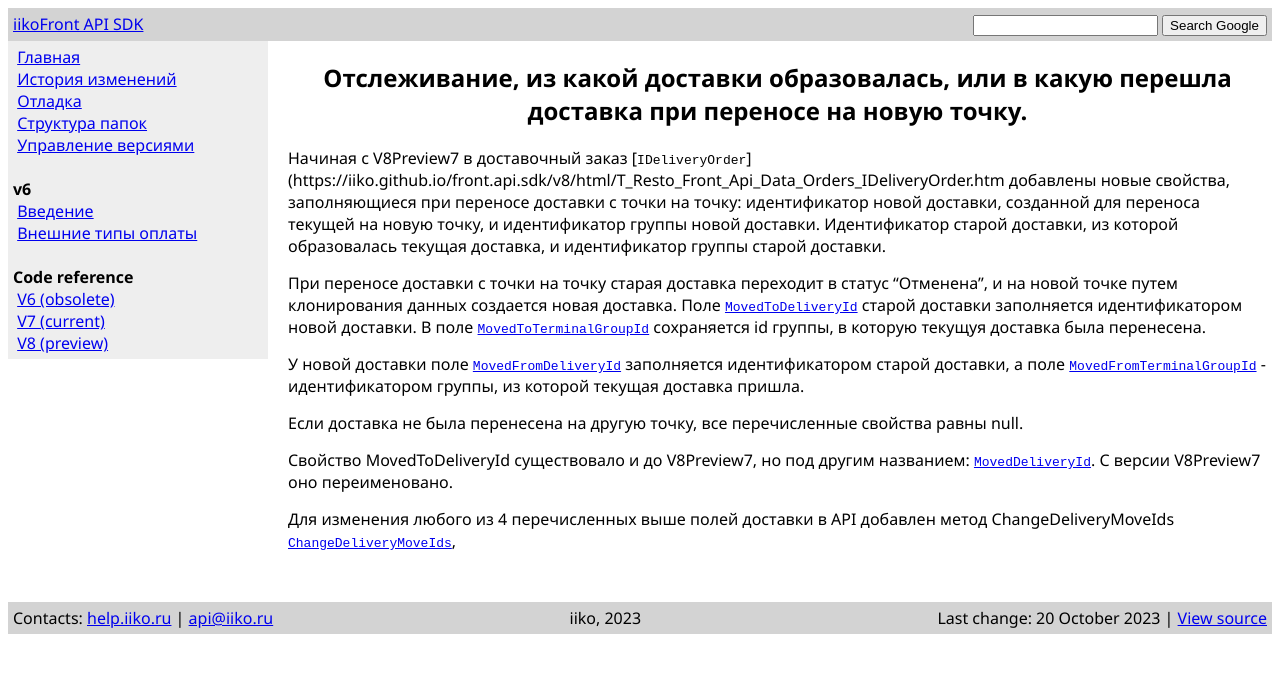
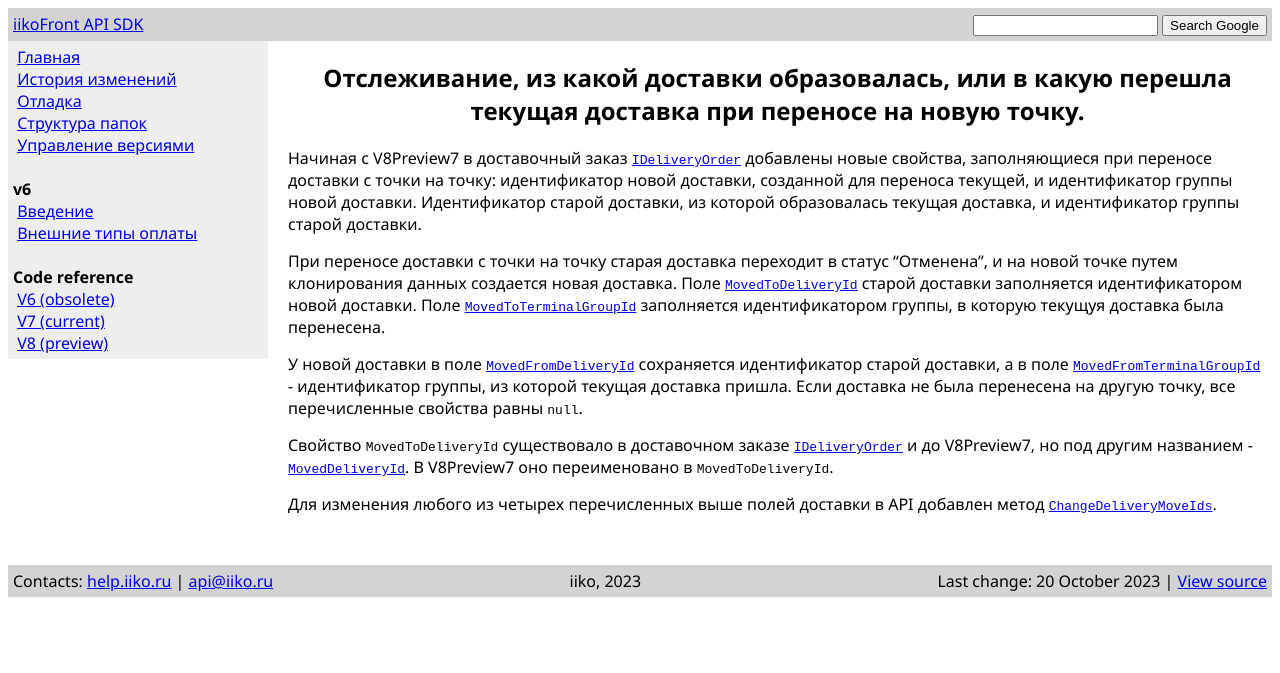
Before and after one commit to iiko/front.api.doc, a Jekyll site: the page built from _posts/2023-10-06-MovedToFromDeliveryId.md, in a window 1280 px wide. Shown: the top 673 px of the page. Built offline with Jekyll 4.4.1, drawn with Linux system fonts in a browser that asks for light colours.

Commit message:
RMS-54798 Исправлена ссылка на IDeliveryOrder. Косметический рефакторинг текста.

```diff
--- a/_posts/2023-10-06-MovedToFromDeliveryId.md
+++ b/_posts/2023-10-06-MovedToFromDeliveryId.md
@@ -1,16 +1,14 @@
 ---
-title: Отслеживание, из какой доставки образовалась, или в какую перешла доставка при переносе на новую точку.
+title: Отслеживание, из какой доставки образовалась, или в какую перешла текущая доставка при переносе на новую точку.
 layout: default
 ---
 
-Начиная с V8Preview7 в доставочный заказ [`IDeliveryOrder`](https://iiko.github.io/front.api.sdk/v8/html/T_Resto_Front_Api_Data_Orders_IDeliveryOrder.htm добавлены новые свойства, заполняющиеся при переносе доставки с точки на точку: идентификатор новой доставки, созданной для переноса текущей на новую точку, и идентификатор группы новой доставки. Идентификатор старой доставки, из которой образовалась текущая доставка, и идентификатор группы старой доставки.
+Начиная с V8Preview7 в доставочный заказ [`IDeliveryOrder`](https://iiko.github.io/front.api.sdk/v8/html/T_Resto_Front_Api_Data_Orders_IDeliveryOrder.htm) добавлены новые свойства, заполняющиеся при переносе доставки с точки на точку: идентификатор новой доставки, созданной для переноса текущей, и идентификатор группы новой доставки. Идентификатор старой доставки, из которой образовалась текущая доставка, и идентификатор группы старой доставки.
 
-При переносе доставки с точки на точку старая доставка переходит в статус "Отменена", и на новой точке путем клонирования данных создается новая доставка. Поле [`MovedToDeliveryId`](https://iiko.github.io/front.api.sdk/v8/html/P_Resto_Front_Api_Data_Orders_IDeliveryOrder_MovedToDeliveryId.htm) старой доставки заполняется идентификатором новой доставки. В поле [`MovedToTerminalGroupId`](https://iiko.github.io/front.api.sdk/v8/html/P_Resto_Front_Api_Data_Orders_IDeliveryOrder_MovedToTerminalGroupId.htm) сохраняется id группы, в которую текущуя доставка была перенесена.
+При переносе доставки с точки на точку старая доставка переходит в статус "Отменена", и на новой точке путем клонирования данных создается новая доставка. Поле [`MovedToDeliveryId`](https://iiko.github.io/front.api.sdk/v8/html/P_Resto_Front_Api_Data_Orders_IDeliveryOrder_MovedToDeliveryId.htm) старой доставки заполняется идентификатором новой доставки. Поле [`MovedToTerminalGroupId`](https://iiko.github.io/front.api.sdk/v8/html/P_Resto_Front_Api_Data_Orders_IDeliveryOrder_MovedToTerminalGroupId.htm) заполняется идентификатором группы, в которую текущуя доставка была перенесена.
 
-У новой доставки поле [`MovedFromDeliveryId`](https://iiko.github.io/front.api.sdk/v8/html/P_Resto_Front_Api_Data_Orders_IDeliveryOrder_MovedFromDeliveryId.htm) заполняется идентификатором старой доставки, а поле [`MovedFromTerminalGroupId`](https://iiko.github.io/front.api.sdk/v8/html/P_Resto_Front_Api_Data_Orders_IDeliveryOrder_MovedFromTerminalGroupId.htm) - идентификатором группы, из которой текущая доставка пришла.
+У новой доставки в поле [`MovedFromDeliveryId`](https://iiko.github.io/front.api.sdk/v8/html/P_Resto_Front_Api_Data_Orders_IDeliveryOrder_MovedFromDeliveryId.htm) сохраняется идентификатор старой доставки, а в поле [`MovedFromTerminalGroupId`](https://iiko.github.io/front.api.sdk/v8/html/P_Resto_Front_Api_Data_Orders_IDeliveryOrder_MovedFromTerminalGroupId.htm) - идентификатор группы, из которой текущая доставка пришла. Если доставка не была перенесена на другую точку, все перечисленные свойства равны `null`.
 
-Если доставка не была перенесена на другую точку, все перечисленные свойства равны null.
+Свойство `MovedToDeliveryId` существовало в доставочном заказе [`IDeliveryOrder`](https://iiko.github.io/front.api.sdk/v8/html/T_Resto_Front_Api_Data_Orders_IDeliveryOrder.htm) и до V8Preview7, но под другим названием - [`MovedDeliveryId`](https://iiko.github.io/front.api.sdk/v7/html/P_Resto_Front_Api_Data_Orders_IDeliveryOrder_MovedDeliveryId.htm). В V8Preview7 оно переименовано в `MovedToDeliveryId`.
 
-Свойство MovedToDeliveryId существовало и до V8Preview7, но под другим названием: [`MovedDeliveryId`](https://iiko.github.io/front.api.sdk/v7/html/P_Resto_Front_Api_Data_Orders_IDeliveryOrder_MovedDeliveryId.htm). С версии V8Preview7 оно переименовано.
-
-Для изменения любого из 4 перечисленных выше полей доставки в API добавлен метод ChangeDeliveryMoveIds [`ChangeDeliveryMoveIds`](https://iiko.github.io/front.api.sdk/v8/html/M_Resto_Front_Api_Editors_IEditSession_ChangeDeliveryMoveIds.htm),
+Для изменения любого из четырех перечисленных выше полей доставки в API добавлен метод [`ChangeDeliveryMoveIds`](https://iiko.github.io/front.api.sdk/v8/html/M_Resto_Front_Api_Editors_IEditSession_ChangeDeliveryMoveIds.htm).
```
